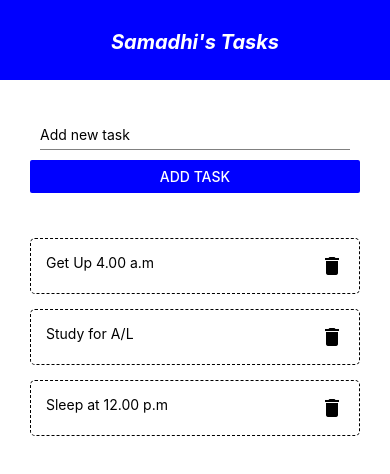
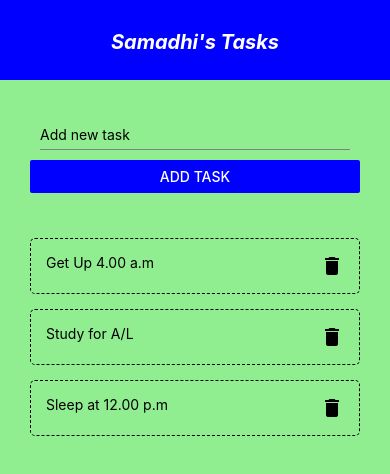
Before and after one commit to Chathuranga97lj/todo-app, a React Native app: screen / in a window 390 px wide. Shown: the top 474 px of the page. Built offline with nearby package versions, Linux system fonts and the light colour scheme.

Commit message:
do final changes

```diff
--- a/App.js
+++ b/App.js
@@ -6,6 +6,7 @@ import Task from './components/Task';
 import AddTask from './components/AddTask';
 import 'react-native-get-random-values'; // npm i react-native-get-random-values
 import { v4 as uuidv4 } from 'uuid'; // befor import install >> npm i uuid
+import { backgroundColor } from 'react-native/Libraries/Components/View/ReactNativeStyleAttributes';
 
 export default function App() {
 
@@ -59,9 +60,13 @@ const styles = StyleSheet.create({
 
   },
   content: {
-    padding: 30
+    padding: 30,
+    backgroundColor: 'lightgreen',
+    flex: 1 // add backgroud color to the bottom
   },
   list: {
-    marginTop: 30
+    marginTop: 30,
+    // backgroundColor: 'pink',
+    // flex: 1
   }
 });
```
